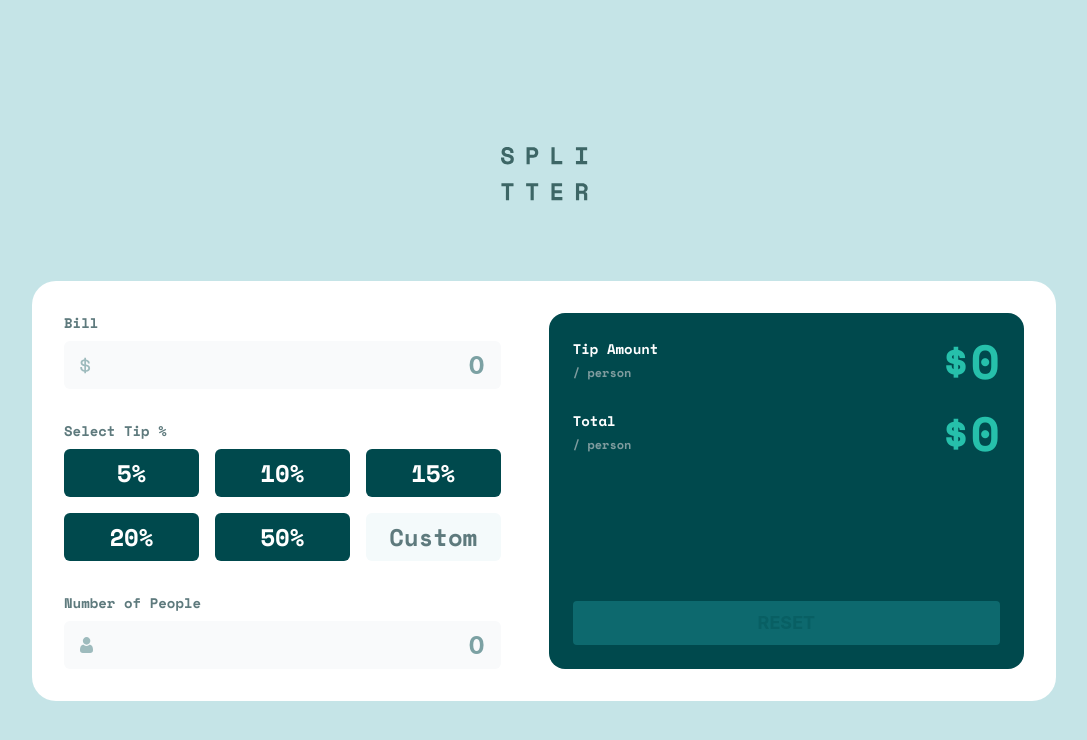
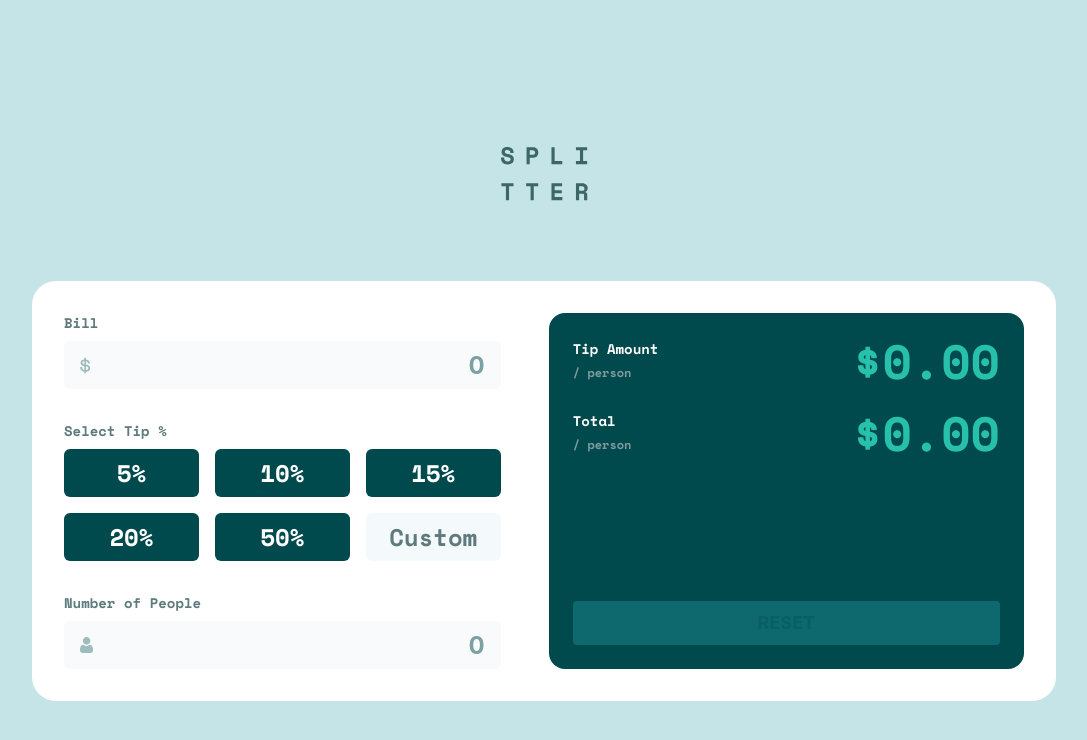
Before and after one commit to FranciscoRochaDev/Tip-calculator-app, a React (Vite) app: page / in a window 1280 px wide. Shown: the top 740 px of the page, without its empty margins (96-1183 px from the left). Built offline with nearby package versions, Linux system fonts and the light colour scheme.

Commit message:
feat/Creacion de formatCurrency en USD

```diff
--- a/src/components/TipTotal.tsx
+++ b/src/components/TipTotal.tsx
@@ -1,3 +1,5 @@
+import { formatCurrency } from "../helpers"
+
 type TipTotalProps = {
     titleTip: string,
     subTitleTip: string,
@@ -12,7 +14,7 @@ export default function TipTotal({ titleTip, subTitleTip, total } : TipTotalProp
                 <p className="font-space text-white text-sm text-left font-bold">{titleTip}</p>
                 <span className="font-space text-grey-400 text-xs text-left font-bold">/ {subTitleTip}</span>
             </div>
-            <p className="font-space text-green-400 text-5xl text-right font-bold">${total}</p>
+            <p className="font-space text-green-400 text-5xl text-right font-bold">{formatCurrency(total)}</p>
         </div>
     )
 
--- /dev/null
+++ b/src/helpers/index.ts
@@ -0,0 +1,7 @@
+
+export function formatCurrency(quantity : number) {
+    return new Intl.NumberFormat('en-US', {
+        style: "currency",
+        currency: 'USD',
+    }).format(quantity)
+}
```
